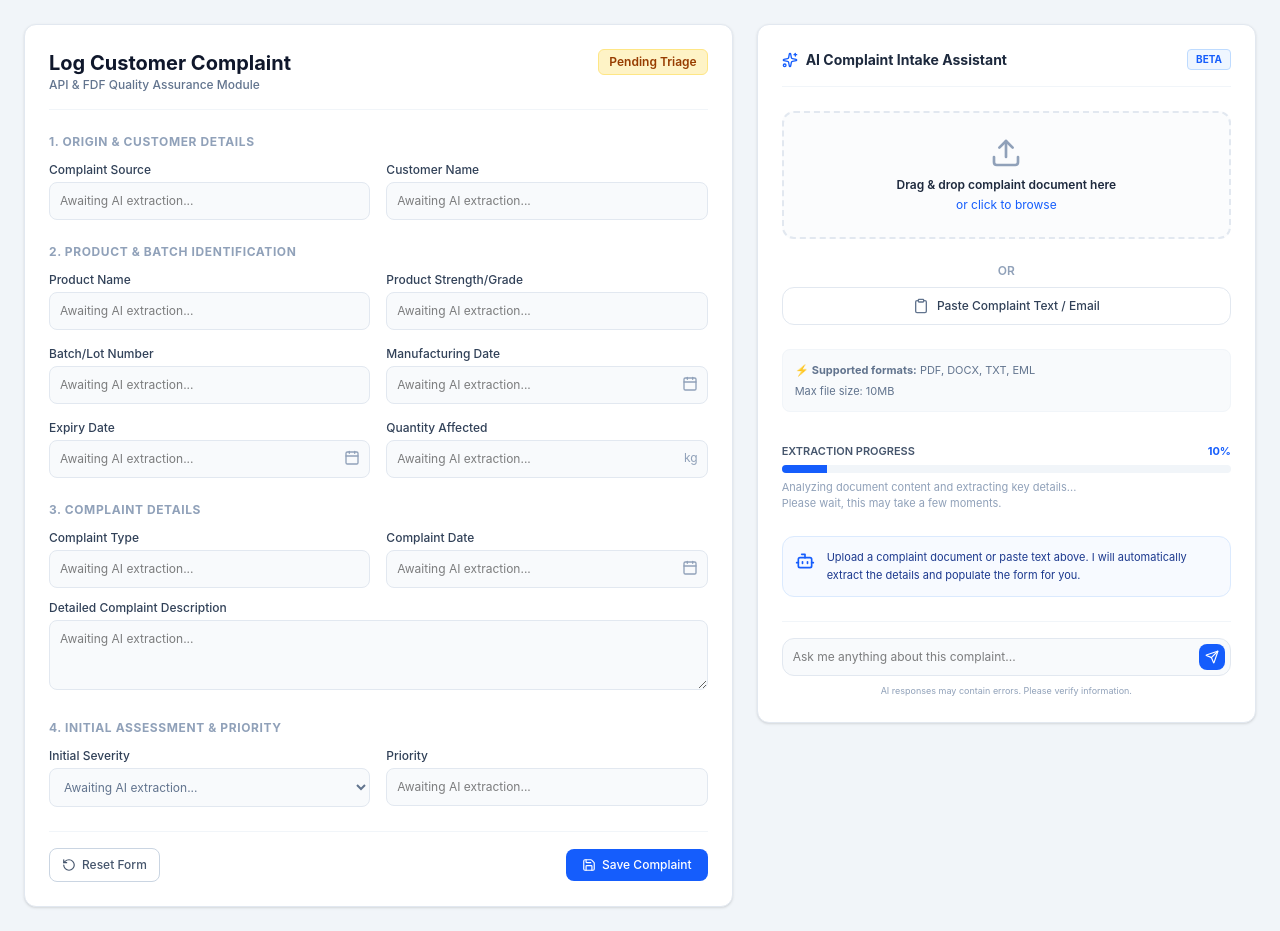
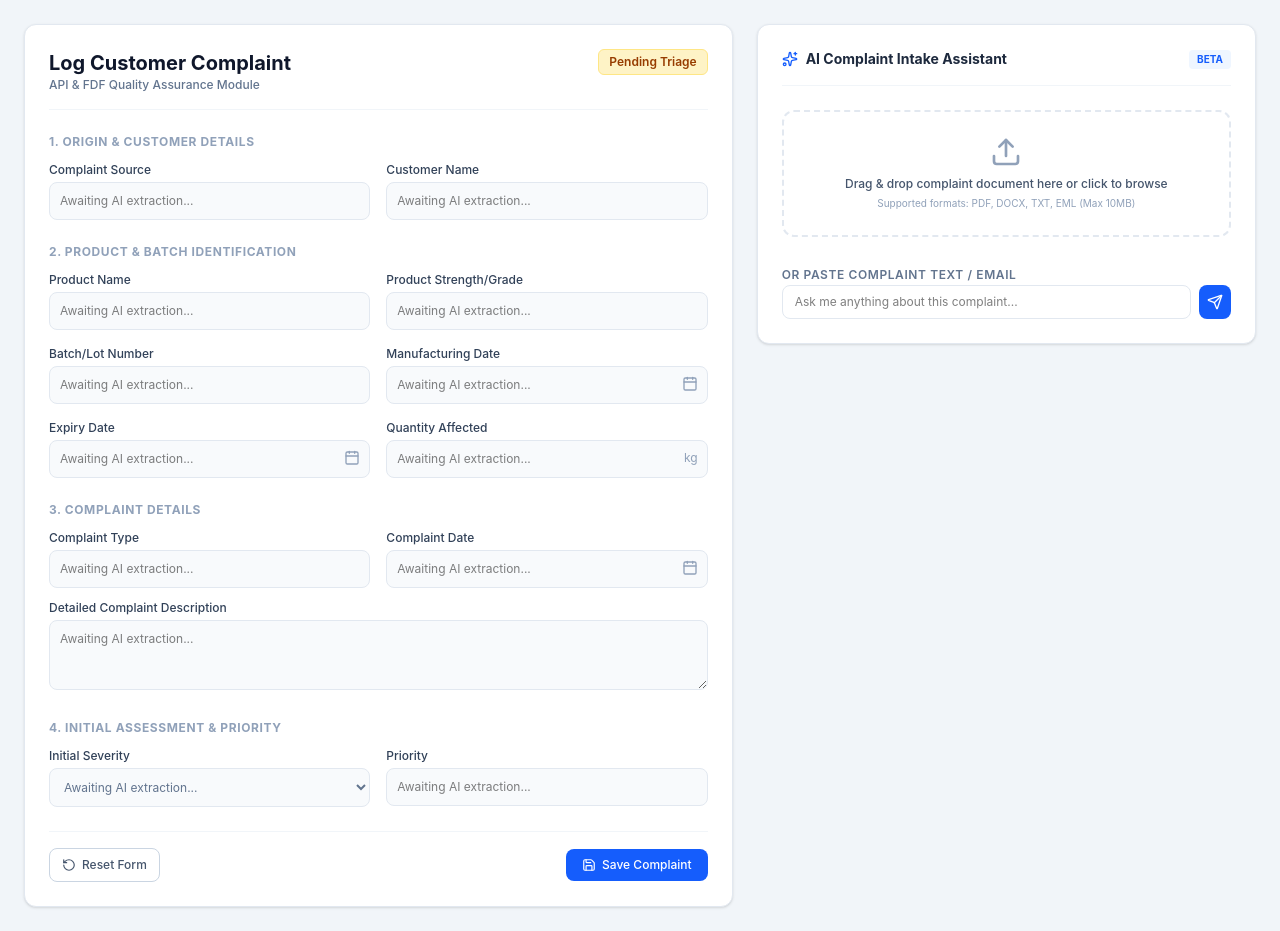
Before and after one commit to PrakashSingh65/Assignment, a React (Vite) app in the folder Client/: page / in a window 1280 px wide. Built offline with nearby package versions, Linux system fonts and the light colour scheme.

Commit message:
feat: enhance AIAssistant and ComplaintForm components with file upload and AI analysis integration

```diff
--- a/Client/src/components/AIAssistant.jsx
+++ b/Client/src/components/AIAssistant.jsx
@@ -1,89 +1,98 @@
-import React from "react";
-import { Upload, Clipboard, Sparkles, Bot, Send } from "lucide-react";
+import React, { useState } from "react";
+import { Upload, Sparkles, Send } from "lucide-react";
+import axios from "axios";
 
-export default function AIAssistant() {
+export default function AIAssistant({ onExtractedData }) {
+  const [textInput, setTextInput] = useState("");
+  const [loading, setLoading] = useState(false);
+
+  // File Upload Handler
+  const handleFileUpload = async (e) => {
+    const file = e.target.files[0];
+    if (!file) return;
+
+    const formData = new FormData();
+    formData.append("file", file);
+
+    setLoading(true);
+    try {
+      const res = await axios.post("http://127.0.0.1:8000/documents/upload", formData, {
+        headers: { "Content-Type": "multipart/form-data" }
+      });
+      alert("Document uploaded successfully!");
+      if (onExtractedData) onExtractedData(res.data);
+    } catch (err) {
+      console.error(err);
+      alert("Failed to upload document. Check backend terminal.");
+    } finally {
+      setLoading(false);
+    }
+  };
+
+  // Text Handler
+  const handleSendText = async () => {
+    if (!textInput.trim()) return;
+
+    setLoading(true);
+    try {
+      alert(`Processing: ${textInput}`);
+      setTextInput("");
+    } catch (err) {
+      console.error(err);
+    } finally {
+      setLoading(false);
+    }
+  };
+
   return (
-    <div className="bg-white p-6 rounded-xl border border-slate-200 shadow-sm flex flex-col justify-between h-full">
+    <div className="bg-white p-6 rounded-xl border border-slate-200 shadow-sm flex flex-col justify-between space-y-6">
       <div className="space-y-6">
         <div className="flex justify-between items-center pb-4 border-b border-slate-100">
           <div className="flex items-center gap-2">
             <Sparkles className="w-4 h-4 text-blue-600" />
-            <h2 className="text-sm font-bold text-slate-800">
-              AI Complaint Intake Assistant
-            </h2>
+            <h2 className="text-sm font-bold text-slate-800">AI Complaint Intake Assistant</h2>
           </div>
-          <span className="text-[10px] bg-blue-50 text-blue-600 font-bold px-2 py-0.5 rounded border border-blue-200">
+          <span className="text-[10px] bg-blue-50 text-blue-600 font-bold px-2 py-0.5 rounded">
             BETA
           </span>
         </div>
 
-        <div className="border-2 border-dashed border-slate-200 rounded-xl p-6 text-center hover:border-blue-400 transition cursor-pointer bg-slate-50/50">
-          <Upload className="w-8 h-8 text-slate-400 mx-auto mb-2" />
-          <p className="text-xs text-slate-600">
-            <span className="font-semibold text-slate-800">
-              Drag & drop complaint document here
-            </span>
+        {/* File Upload Box */}
+        <div className="border-2 border-dashed border-slate-200 rounded-xl p-6 text-center hover:border-blue-500 transition-colors cursor-pointer relative">
+          <input
+            type="file"
+            onChange={handleFileUpload}
+            className="absolute inset-0 w-full h-full opacity-0 cursor-pointer"
+          />
+          <Upload className="mx-auto text-slate-400 mb-2" size={32} />
+          <p className="text-xs text-slate-600 font-medium">
+            {loading ? "Uploading & Extracting..." : "Drag & drop complaint document here or click to browse"}
           </p>
-          <p className="text-xs text-blue-600 hover:underline cursor-pointer mt-1">
-            or click to browse
-          </p>
+          <p className="text-[10px] text-slate-400 mt-1">Supported formats: PDF, DOCX, TXT, EML (Max 10MB)</p>
         </div>
 
-        <div className="text-center text-xs text-slate-400 font-semibold my-2">
-          OR
+        {/* Text Input Box */}
+        <div className="space-y-2">
+          <label className="text-xs font-semibold text-slate-500 uppercase tracking-wider">
+            OR Paste Complaint Text / Email
+          </label>
+          <div className="flex gap-2">
+            <input
+              type="text"
+              value={textInput}
+              onChange={(e) => setTextInput(e.target.value)}
+              placeholder="Ask me anything about this complaint..."
+              className="w-full px-3 py-2 border border-slate-200 rounded-lg text-xs focus:outline-none focus:ring-2 focus:ring-blue-500"
+            />
+            <button
+              onClick={handleSendText}
+              disabled={loading}
+              className="bg-blue-600 hover:bg-blue-700 text-white p-2 rounded-lg transition-colors disabled:opacity-50"
+            >
+              <Send size={16} />
+            </button>
+          </div>
         </div>
-
-        <button className="w-full flex items-center justify-center gap-2 border border-slate-200 p-2.5 rounded-xl text-xs font-medium text-slate-700 hover:bg-slate-50 transition">
-          <Clipboard className="w-4 h-4 text-slate-500" />
-          Paste Complaint Text / Email
-        </button>
-
-        <div className="p-3 bg-slate-50 rounded-lg text-[11px] text-slate-500 space-y-1 border border-slate-100">
-          <p>
-            ⚡ <b>Supported formats:</b> PDF, DOCX, TXT, EML
-          </p>
-          <p>Max file size: 10MB</p>
-        </div>
-
-        <div className="space-y-1.5 pt-2">
-          <div className="flex justify-between text-xs">
-            <span className="font-semibold text-slate-600 text-[11px]">
-              EXTRACTION PROGRESS
-            </span>
-            <span className="font-bold text-blue-600 text-[11px]">10%</span>
-          </div>
-          <div className="w-full bg-slate-100 h-2 rounded-full overflow-hidden">
-            <div className="bg-blue-600 h-full w-[10%]" />
-          </div>
-          <p className="text-[11px] text-slate-400 mt-1">
-            Analyzing document content and extracting key details... <br />
-            Please wait, this may take a few moments.
-          </p>
-        </div>
-
-        <div className="flex items-start gap-3 p-3 bg-blue-50/50 border border-blue-100 rounded-xl text-xs text-blue-900">
-          <Bot className="w-5 h-5 text-blue-600 flex-shrink-0 mt-0.5" />
-          <p className="text-[11px] leading-relaxed">
-            Upload a complaint document or paste text above. I will
-            automatically extract the details and populate the form for you.
-          </p>
-        </div>
-      </div>
-
-      <div className="pt-4 border-t border-slate-100 mt-6">
-        <div className="relative flex items-center">
-          <input
-            type="text"
-            placeholder="Ask me anything about this complaint..."
-            className="w-full text-xs p-2.5 pr-10 bg-slate-50 border border-slate-200 rounded-xl focus:outline-none focus:ring-2 focus:ring-blue-500"
-          />
-          <button className="absolute right-1.5 p-1.5 bg-blue-600 text-white rounded-lg hover:bg-blue-700 transition">
-            <Send className="w-3.5 h-3.5" />
-          </button>
-        </div>
-        <p className="text-[9px] text-slate-400 text-center mt-2">
-          AI responses may contain errors. Please verify information.
-        </p>
       </div>
     </div>
   );
--- a/Client/src/components/ComplaintForm.jsx
+++ b/Client/src/components/ComplaintForm.jsx
@@ -1,8 +1,50 @@
-import React from "react";
+import React, { useState } from "react";
 import { Calendar, RotateCcw, Save } from "lucide-react";
 import axios from "axios";
 
 export default function ComplaintForm() {
+  const [formData, setFormData] = useState({
+    title: "",
+    description: "",
+    severity: "Low",
+    status: "Open"
+  });
+
+  const [loading, setLoading] = useState(false);
+  const [message, setMessage] = useState("");
+
+  const handleChange = (e) => {
+    setFormData({ ...formData, [e.target.name]: e.target.value });
+  };
+
+  const handleSubmit = async (e) => {
+    e.preventDefault();
+    setLoading(true);
+    setMessage("");
+
+    try {
+      // 1. Backend ko complaint data bhej rahe hain
+      const res = await axios.post("http://127.0.0.1:8000/complaints/", formData);
+
+      // 2. AI analysis auto-run karne ke liye:
+      await axios.post('http://127.0.0.1:8000/ai/analyze/${res.data.id}');
+
+      setMessage('Complaint #${res.data.id} registered & analyzed successfully!');
+
+      // Reset Form fields
+      setFormData({
+        title: "",
+        description: "",
+        severity: "Low",
+        status: "Open"
+      });
+    } catch (err) {
+      console.error(err);
+      setMessage("Error submitting complaint. Check server connection.");
+    } finally {
+      setLoading(false);
+    }
+  };
   return (
     <div className="bg-white p-6 rounded-xl border border-slate-200 shadow-sm space-y-6">
       <div className="flex justify-between items-start pb-4 border-b border-slate-100">
```
